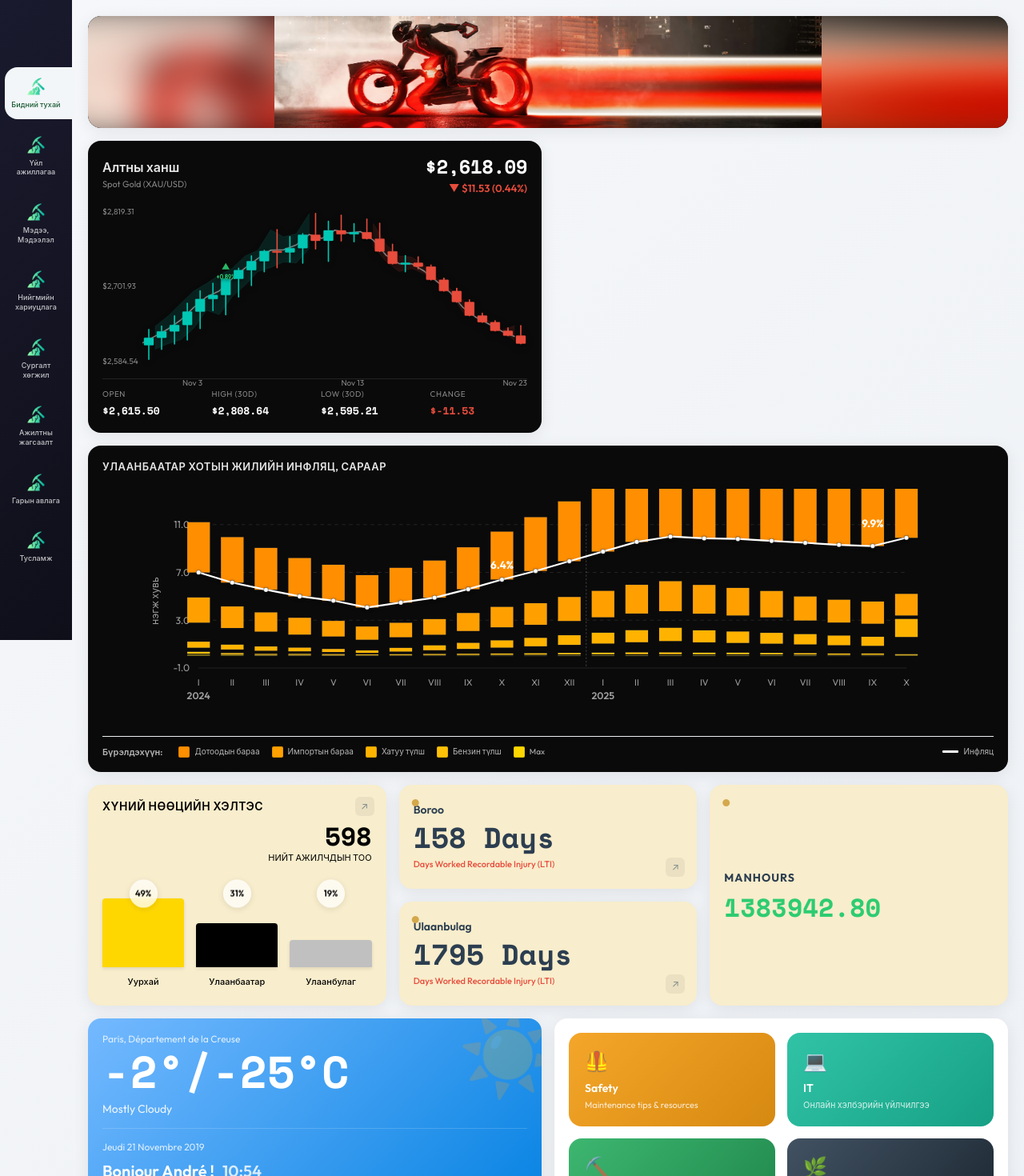
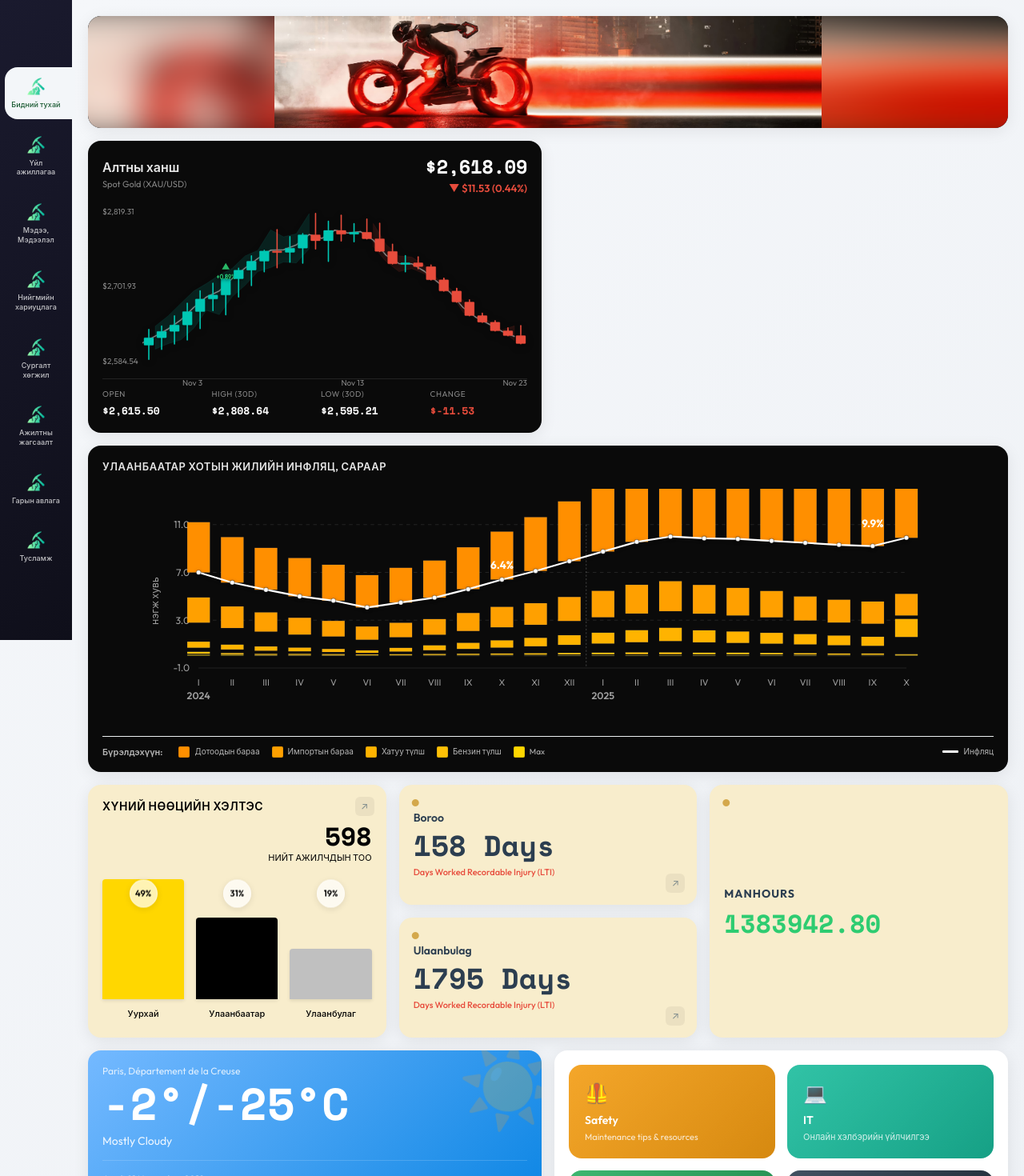
Before and after one commit to hodooniihoosonmantuu/project-cursor, a React (Vite) app: page / in a window 1280 px wide. Shown: the top 1470 px of the page at 80% size. Built offline with nearby package versions, Linux system fonts and the light colour scheme.

Commit message:
Make candlesticks even taller

```diff
--- a/src/App.css
+++ b/src/App.css
@@ -692,7 +692,7 @@ body {
 }
 
 .hr-chart {
-  height: 140px;
+  height: 180px;
   display: flex;
   align-items: flex-end;
   justify-content: space-around;
--- a/src/components/HRWidget.jsx
+++ b/src/components/HRWidget.jsx
@@ -59,7 +59,7 @@ function HRWidget() {
             <div
               className="hr-bar"
               style={{
-                height: `${item.percentage * 1.6}%`,
+                height: `${item.percentage * 2.2}%`,
                 background: item.color
               }}
             />
```
